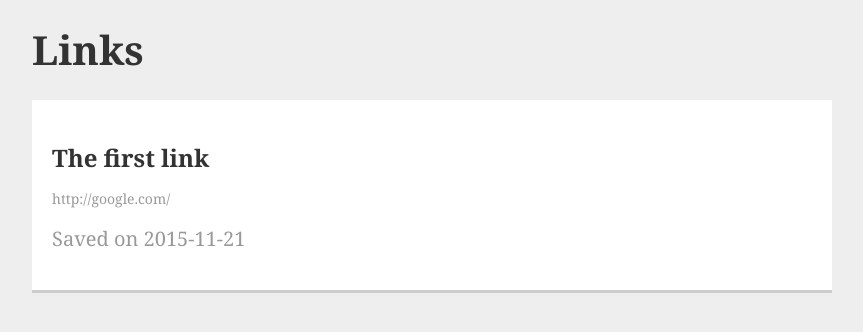
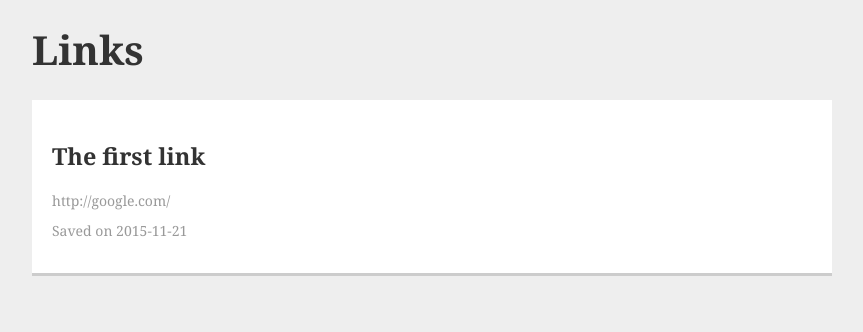
Before and after one commit to matita/min-gh-jekyll, a Jekyll site: the page built from index.html, in a window 1280 px wide. Shown: the top 332 px of the page, without its empty margins (208-1071 px from the left). Built offline with Jekyll 4.4.1, drawn with Linux system fonts in a browser that asks for light colours; nearby versions of some CDN libraries.

Commit message:
Update style.css

```diff
--- a/public/css/style.css
+++ b/public/css/style.css
@@ -19,22 +19,8 @@ body {
   text-decoration: none;
 }
 
-.link-title {
-  display: block;
-  font-size: 1.2em;
-  margin-bottom: .5em;
-}
-
-.link-description {
-  margin-bottom: .5em;
-}
-
-.link-url {
+.link-url,
+.link-date {
   color: #999;
   font-size: .7em;
 }
-
-.link-date {
-  display: block;
-  color: #999;
-}
```
